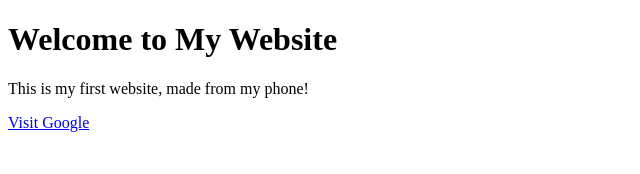
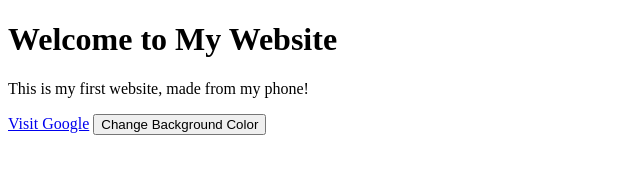
Before and after one commit to Benito3262/My-site, a plain HTML site: page index.html in a window 1280 px wide. Shown: the whole page, without its empty margins (0-640 px from the left). Drawn offline with Linux system fonts and the light colour scheme.

Commit message:
Update index.html

```diff
--- a/index.html
+++ b/index.html
@@ -7,6 +7,7 @@
   <h1>Welcome to My Website</h1>
   <p>This is my first website, made from my phone!</p>
   <a href="https://www.google.com">Visit Google</a>
+  <button onclick="changeBackground()">Change Background Color</button>
   <script src="script.js"></script>
 </body>
 </html>
```
